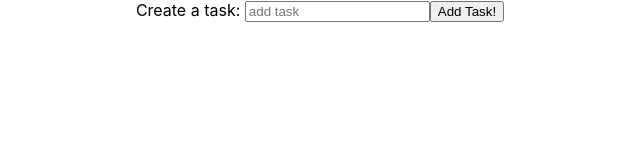
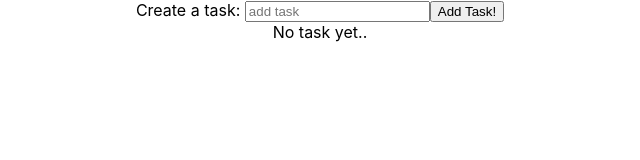
Before and after one commit to Keon-Jukes/Todo-List-Project, a React (Create React App) app: page / in a window 1280 px wide. Shown: the top 160 px of the page, without its empty margins (320-960 px from the left). Built offline with nearby package versions, Linux system fonts and the light colour scheme.

Commit message:
todolist basic function is setup

```diff
--- a/src/App.js
+++ b/src/App.js
@@ -1,11 +1,11 @@
 
 import './App.css';
-import NewTodoForm from './NewTodoForm';
+import TodoList from './TodoList';
 
 function App() {
   return (
     <div className="App">
-      <NewTodoForm />
+      <TodoList />
     </div>
   );
 }
--- a/src/NewTodoForm.js
+++ b/src/NewTodoForm.js
@@ -14,7 +14,7 @@ class NewTodoForm extends Component {
 
     handleSubmit(evt){
         evt.preventDefault();
-        this.props.addTask(this.state);
+        this.props.addNewTask(this.state);
         this.setState({newTask: '', id: uuid(),})
     }
 
@@ -24,11 +24,13 @@ class NewTodoForm extends Component {
         });
     }
     render(){
-        return <form onSubmit={this.handleSubmit}>
+        return(<div>
+            <form onSubmit={this.handleSubmit}>
             <label>Create a task: </label>
             <input name='newTask' id='newTask' placeholder='add task' value={this.state.newTask} onChange={this.handleChange} />
             <button>Add Task!</button>
-        </form>
+            </form>
+        </div>)
     }
 }
 
--- a/src/TodoList.js
+++ b/src/TodoList.js
@@ -1,16 +1,17 @@
 import React, {Component} from 'react';
 import NewTodoForm from './NewTodoForm';
+import Todo from './Todo';
 
 class TodoList extends Component {
     constructor(props){
         super(props);
         this.state = {
-            todos: []
+            todos: [],
         };
-        this.addTask = this.addTask.bind(this);
+        this.addNewTask = this.addNewTask.bind(this);
     }
 
-    addTask(newTask){
+    addNewTask(newTask){
         this.setState(state => ({
             todos: [...state.todos, newTask]
         }));
@@ -18,9 +19,9 @@ class TodoList extends Component {
 
     render(){
         return(<div>
-            <NewTodoForm  addTask={this.addTask}/>
-            {this.state.todos.length > 0 ? (<div>{this.state.todos.map(listTask => <div key={listTask.id}><Todo todoTask={listTask.newTask} /></div>)} </div>)
-             : (<div>No items available..</div>)}
+            <NewTodoForm  addNewTask={this.addNewTask}/>
+            {this.state.todos.length > 0 ? (<ul>{this.state.todos.map(listTask => <li key={listTask.id}><Todo todoTask={listTask.newTask} /></li>)} </ul>)
+             : (<div>No task yet..</div>)}
         </div>)
     }
 }
```
